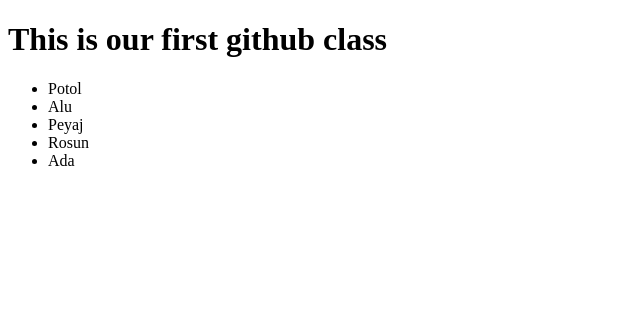
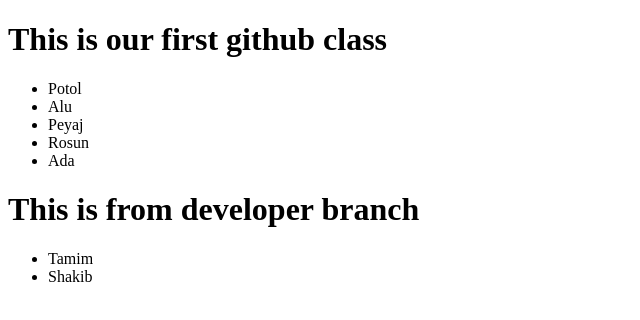
Before and after one commit to nayeem19999/Github-student, a plain HTML site: page index.html in a window 1280 px wide. Shown: the whole page, without its empty margins (0-640 px from the left). Drawn offline with Linux system fonts and the light colour scheme.

Commit message:
new code updated

```diff
--- a/index.html
+++ b/index.html
@@ -15,5 +15,13 @@
         <li>Rosun</li>
         <li>Ada</li>
     </ul>
+
+    <div>
+        <h1>This is from developer branch</h1>
+        <ul>
+            <li>Tamim</li>
+            <li>Shakib</li>
+        </ul>
+    </div>
 </body>
 </html>
```
